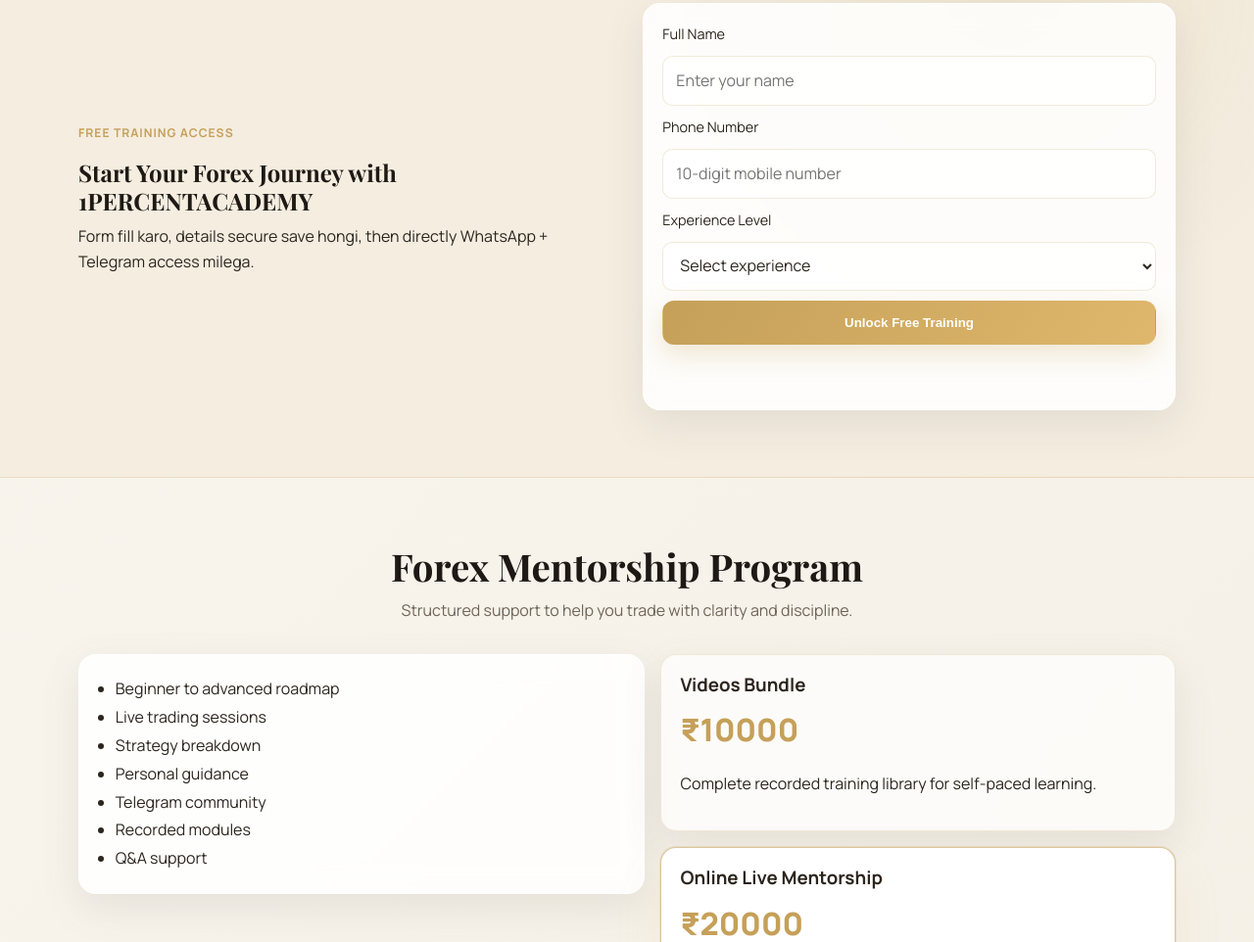
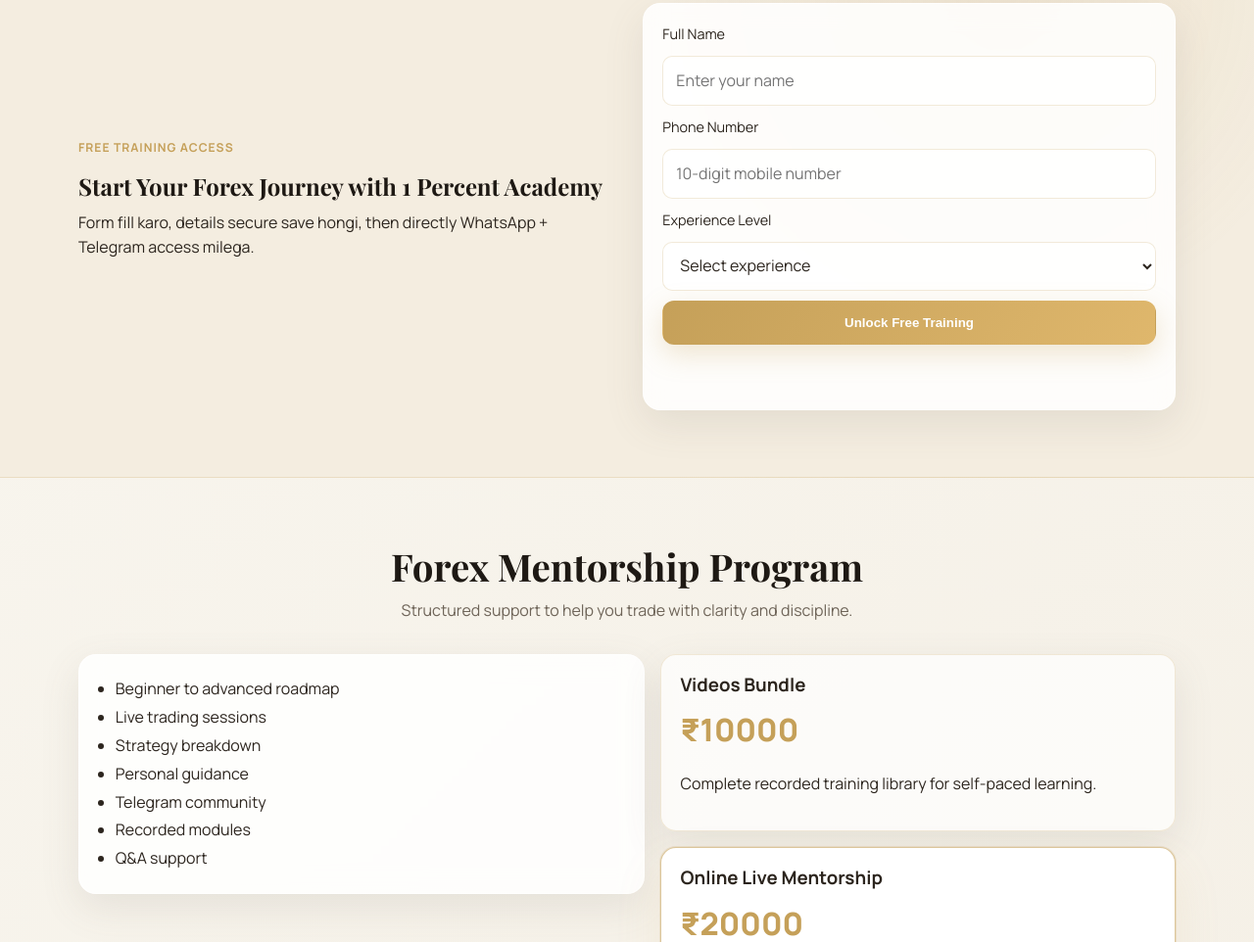
Before and after one commit to imshireenkhatoon-png/1-Academy, a website: page public/index.html in a window 1280 px wide. Shown: the part 2187-3149 px from the top of the page at 98% size. Drawn offline with nearby package versions, Linux system fonts and the light colour scheme.

Commit message:
add some details

```diff
--- a/public/index.html
+++ b/public/index.html
@@ -181,7 +181,7 @@
         <div class="container form-wrap">
           <div class="form-copy reveal">
             <p class="eyebrow">Free Training Access</p>
-            <h2>Start Your Forex Journey with 1PERCENTACADEMY</h2>
+            <h2>Start Your Forex Journey with 1 Percent Academy</h2>
             <p>
               Form fill karo, details secure save hongi, then directly WhatsApp + Telegram access
               milega.
```
